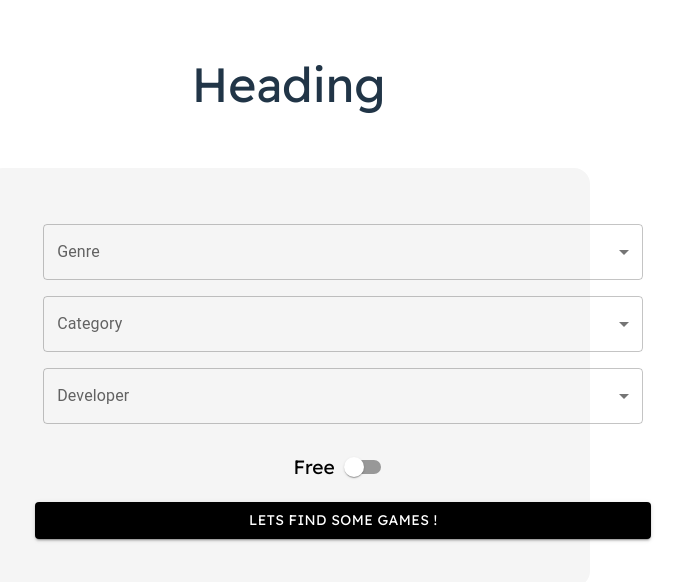
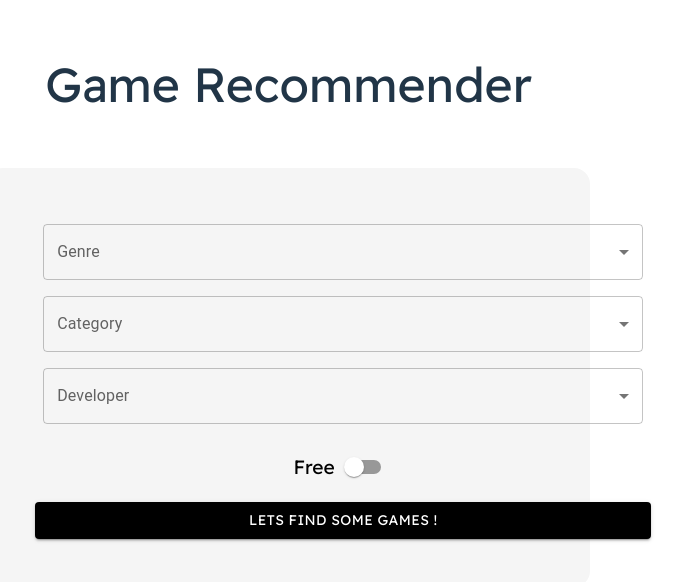
Before and after one commit to shrirang010/Game-Recommendation-System, a React (Vite) app in the folder recommendation-system/: page / in a window 1280 px wide. Shown: the top 582 px of the page, without its empty margins (345-1028 px from the left). Built offline with nearby package versions, Linux system fonts and the light colour scheme.

Commit message:
Heading changed

```diff
--- a/recommendation-system/src/components/head/head.tsx
+++ b/recommendation-system/src/components/head/head.tsx
@@ -2,7 +2,7 @@ import React from "react";
 import style from "./head.module.css";
 
 const head = () => {
-  return <div className={style.container}>Heading</div>;
+  return <div className={style.container}>Game Recommender</div>;
 };
 
 export default head;
```
